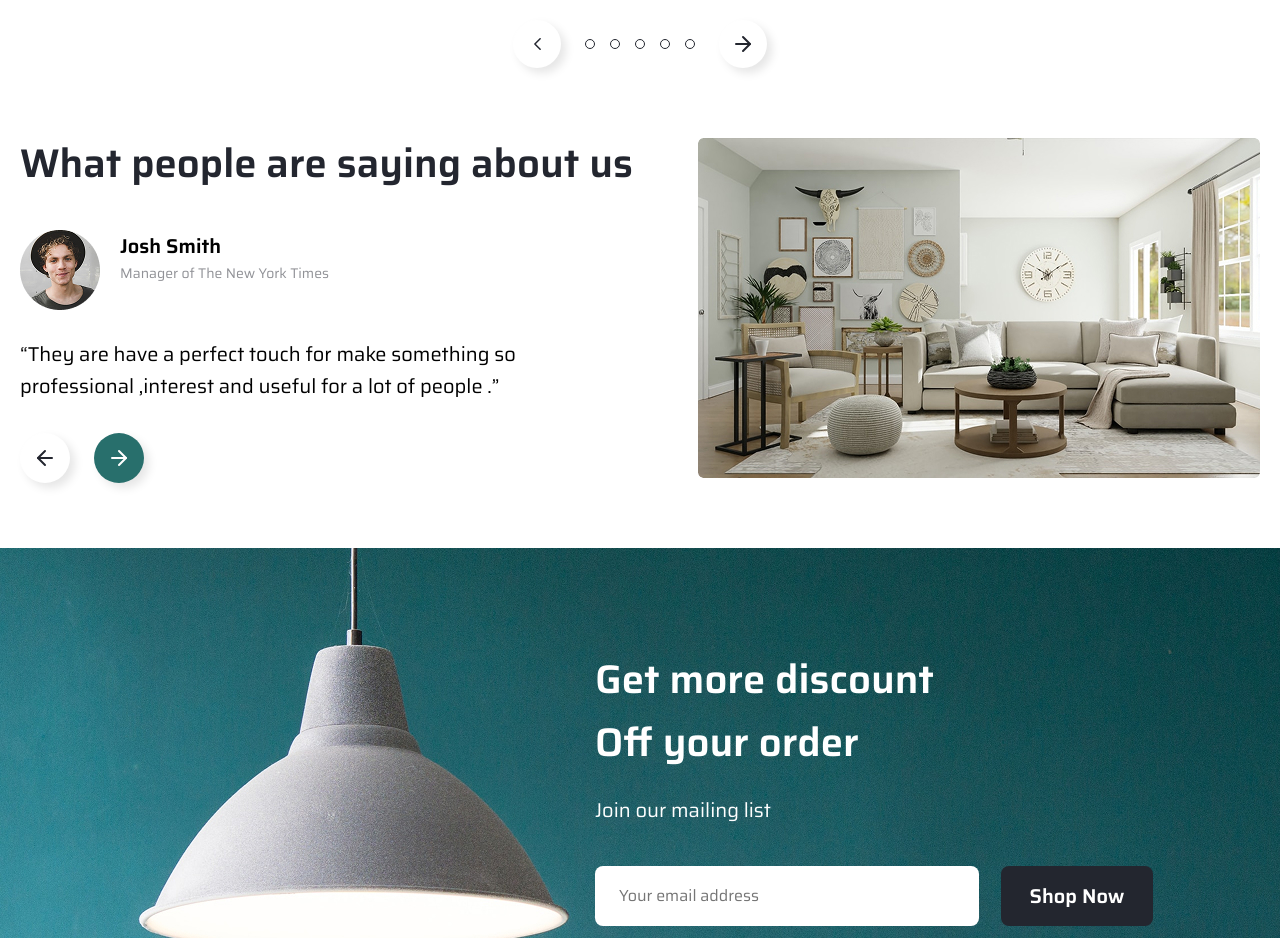
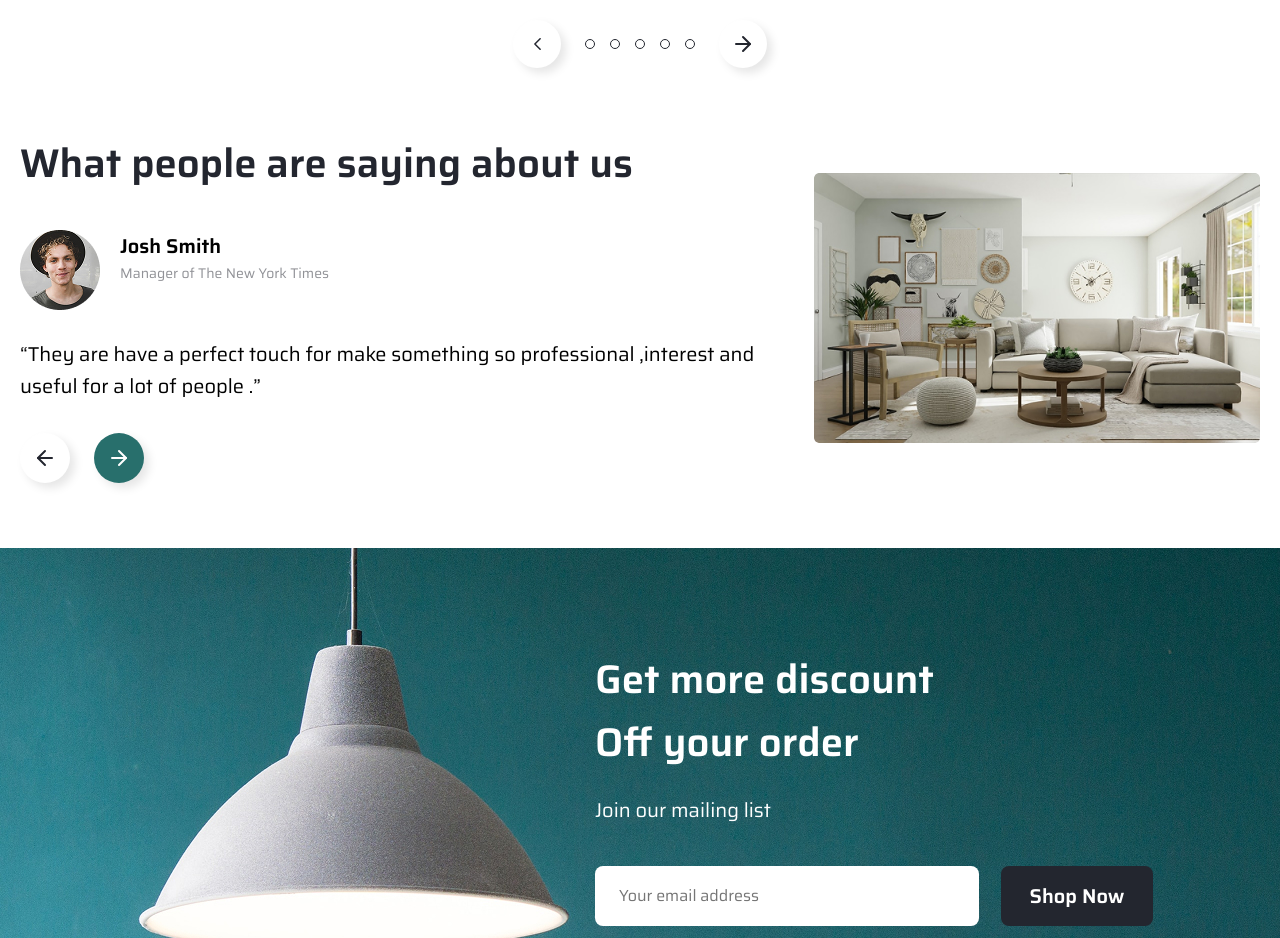
Before and after one commit to runohod/FurniShop, a website built with Vite: page index.html in a window 1280 px wide. Shown: the part 3620-4558 px from the top of the page. Built offline with nearby package versions, Linux system fonts and the light colour scheme; files whose address does not match are found by name.

Commit message:
правки

```diff
--- a/src/scss/components/saying.scss
+++ b/src/scss/components/saying.scss
@@ -116,7 +116,7 @@
   padding-top: 28px;
   font-weight: 400;
   font-size: 20px;
-  max-width: 570px;
+  // max-width: 570px;
 }
 
 @media screen and (max-width: 992px) {
@@ -137,8 +137,8 @@
 }
 
 .saying_img_1 {
-  max-width: 562px;
-  max-height: 340px;
+  // max-width: 562px;
+  // max-height: 340px;
   border-radius: 5px;
 }
 
```
Also changed, not shown: src/scss/components/services.scss (+9 -1 lines).
